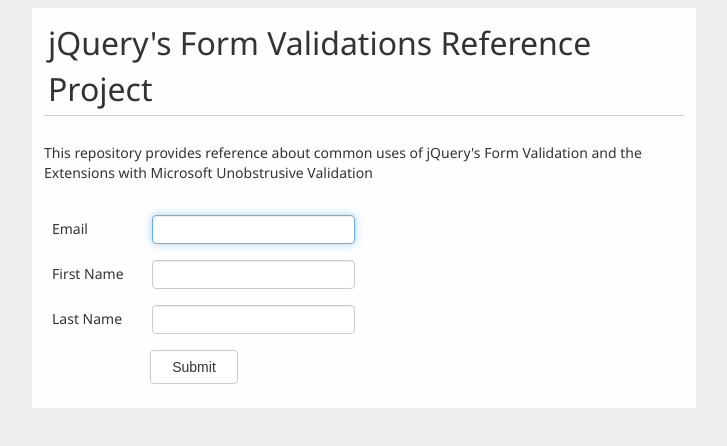
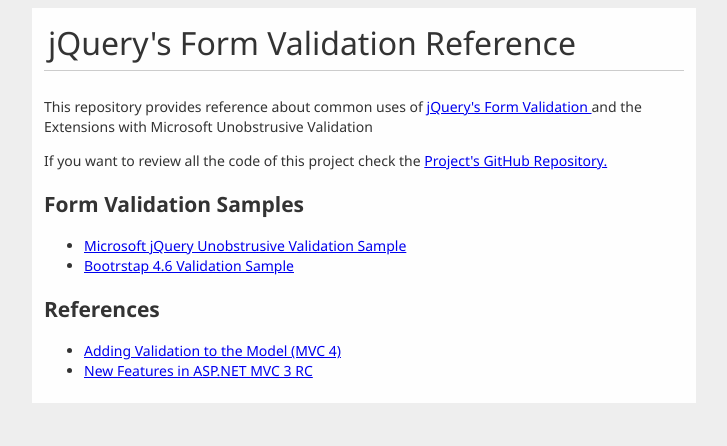
Before and after one commit to eocampo/jqueryvalidations2017, a website: page index.html in a window 1280 px wide. Shown: the whole page, without its empty margins (276-1003 px from the left). Drawn offline with nearby package versions, Linux system fonts and the light colour scheme.

Commit message:
Add Home page and second level sample pages

```diff
--- a/index.html
+++ b/index.html
@@ -4,56 +4,33 @@
   <meta charset="UTF-8">
   <meta http-equiv="X-UA-Compatible" content="IE=edge">
   <meta name="viewport" content="width=device-width, initial-scale=1.0">
-  <title>jQuery's Form Validations</title>
+  <title>jQuery's Form Validation Reference</title>
   <link rel="stylesheet" href="styles.css">
 </head>
 <body>
-
   <article class="container">
-
-    <h1>jQuery's Form Validations Reference Project</h1>
-    <p>This repository provides reference about common uses of
-    jQuery's Form Validation and the Extensions with
+    <h1>jQuery's Form Validation Reference</h1>
+    <p class="abstract">This repository provides reference about common uses of
+    <a href="https://jqueryvalidation.org/">jQuery's Form Validation </a>
+    and the Extensions with
     Microsoft Unobstrusive Validation</p>
-
-    <form>
-      <div class="form-group">
-        <label for="Email">Email</label>
-        <input id="Email" name="Email" class="form-control" autofocus="autofocus"
-          data-val="true" data-val-email="El campo Email no es una dirección de correo electrónico válida."
-          data-val-required="El campo Email es obligatorio."
-          aria-describedby="EmailFeedback" />
-        <span class="field-validation-valid text-danger" data-valmsg-for="Email" data-valmsg-replace="true"></span>
-        <!-- <div id="EmailFeedback" class="valid-feedback">
-          Looks good!
-        </div> -->
-        <div id="Email-error" class="invalid-feedback">
-          Please provide a valid city.
-        </div>
-      </div>
-      <div class="form-group">
-        <label for="FirstName">First Name</label>
-        <input id="FirstName" name="FirstName" class="form-control"
-          data-val="true" data-val-required="El campo First Name es obligatorio." />
-        <span class="field-validation-valid text-danger" data-valmsg-for="FirstName" data-valmsg-replace="true"></span>
-      </div>
-      <div class="form-group">
-        <label for="LastName">Last Name</label>
-        <input id="LastName" name="LastName" class="form-control"
-          data-val="true" data-val-required="El campo Last Name es obligatorio." />
-        <span class="field-validation-valid text-danger" data-valmsg-for="LastName" data-valmsg-replace="true"></span>
-      </div>
-      <div class="form-group">
-        <input type="submit" value="Submit" class="btn btn-default" />
-      </div>
-
-      <!-- <label for="Password">Password</label>
-      <input id="Password" name="Password"> -->
-      <!-- <span class="field-validation-valid text-danger" data-valmsg-for="Password" data-valmsg-replace="true"></span> -->
-
-    </form>
-
-  </div>
+    <p>If you want to review all the code of this project check the
+      <a href="https://github.com/eocampo/jqueryvalidations2017">Project's GitHub Repository.</a></p>
+    <nav>
+      <h2>Form Validation Samples</h2>
+      <ul>
+        <li><a href="unobtrusive-validation.html">Microsoft jQuery Unobstrusive Validation Sample</a></li>
+        <li><a href="bootstrap-validation.html">Bootrstap 4.6 Validation Sample</a></li>
+      </ul>
+      <h2>References</h2>
+      <ul>
+        <li><a href="https://docs.microsoft.com/en-us/aspnet/mvc/overview/older-versions/getting-started-with-aspnet-mvc4/adding-validation-to-the-model">
+          Adding Validation to the Model (MVC 4)</a></li>
+        <li><a href="https://docs.microsoft.com/en-us/aspnet/whitepapers/mvc3-release-notes#new-features-in-aspnet-mvc-3-rc">
+          New Features in ASP.NET MVC 3 RC</a></li>
+      </ul>
+    </nav>
+</article>
 
 
   <script src="https://code.jquery.com/jquery-3.3.1.min.js"></script>
```
Also changed, not shown: bootstrap-validation.html (+27 -6 lines), unobtrusive-validation.html (added, +68 -0 lines).
